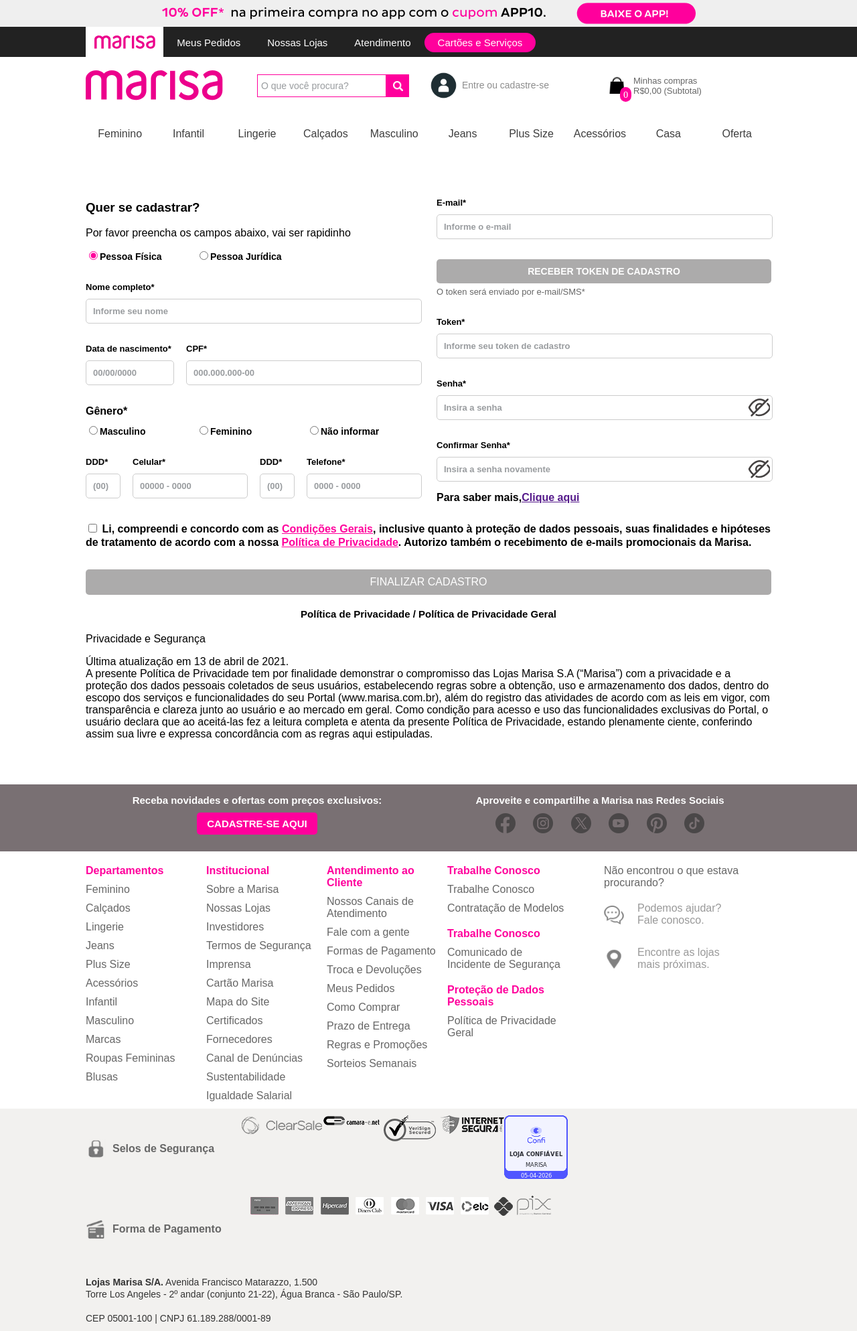
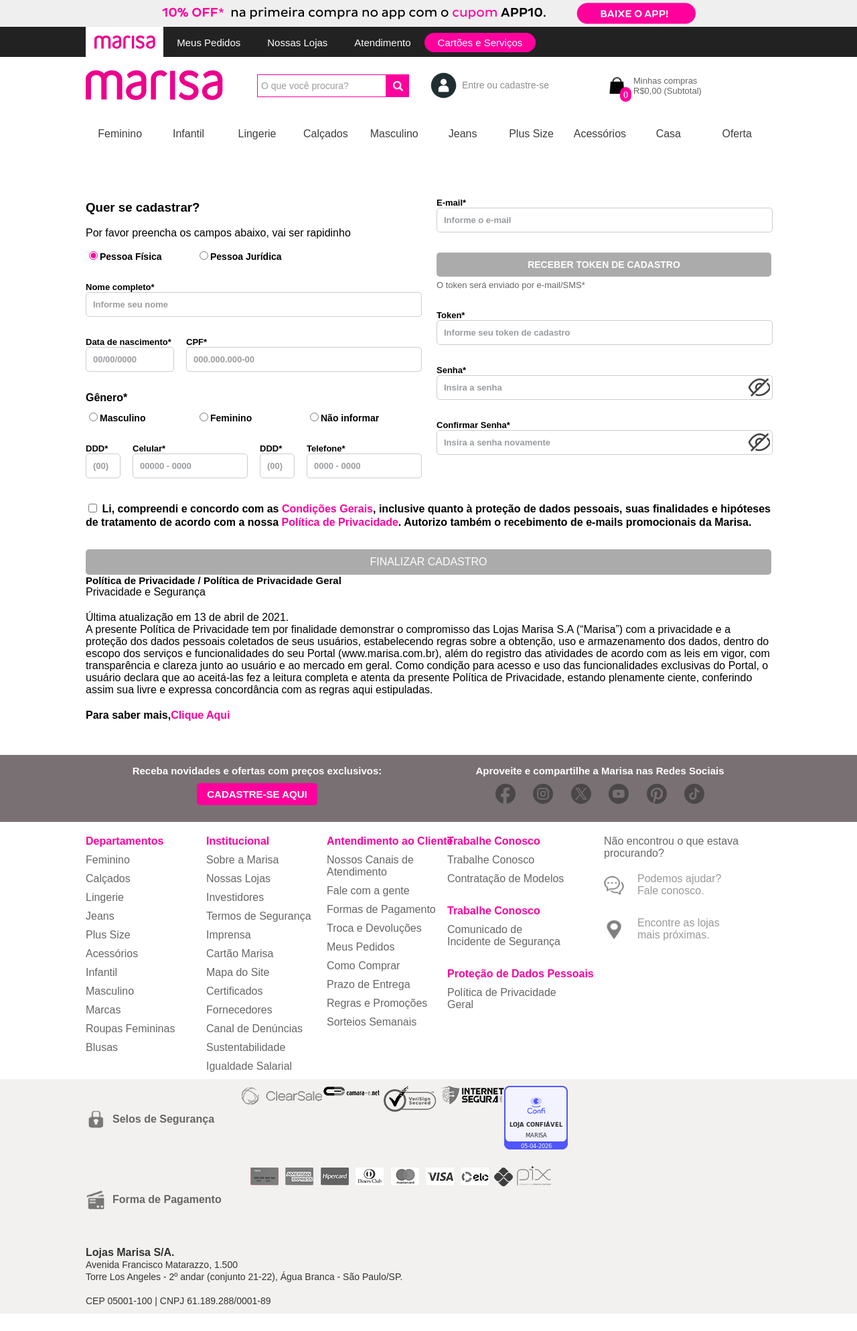
Before and after one commit to FilettiO/SENAI, a PHP site: page /cadastro.php in a window 1280 px wide; the page is wider, and only the part inside the window is pictured. Shown: that part at 67% size. After the commit the page ends 1961 px from the top of that part, so only its background shows below. Run offline with PHP 8.4, Linux system fonts and the light colour scheme.

Commit message:
Add files via upload

```diff
--- a/WEBD_09_01_HTML_CSS_JavaScript_PHP/marisa/cadastro.php
+++ b/WEBD_09_01_HTML_CSS_JavaScript_PHP/marisa/cadastro.php
@@ -192,11 +192,11 @@
                 </div>
             </div>
             <div class="cadastro_box4">
-                <h4>Política de Privacidade / Política de Privacidade Geral</h4>
-                <p class="priv">Privacidade e Segurança</p></br>
-                <p>Última atualização em 13 de abril de 2021. </br>A presente Política de Privacidade tem por finalidade demonstrar o compromisso das Lojas Marisa S.A (“Marisa”) com a privacidade e a proteção dos dados pessoais coletados de seus usuários, estabelecendo regras sobre a obtenção, uso e armazenamento dos dados, dentro do escopo dos serviços e funcionalidades do seu Portal (www.marisa.com.br), além do registro das atividades de acordo com as leis em vigor, com transparência e clareza junto ao usuário e ao mercado em geral. Como condição para acesso e uso das funcionalidades exclusivas do Portal, o usuário declara que ao aceitá-las fez a leitura completa e atenta da presente Política de Privacidade, estando plenamente ciente, conferindo assim sua livre e expressa concordância com as regras aqui estipuladas.</p>
+                <p class="title">Política de Privacidade / Política de Privacidade Geral</p>
+                <p>Privacidade e Segurança</p></br>
+                <p class="priv">Última atualização em 13 de abril de 2021. </br>A presente Política de Privacidade tem por finalidade demonstrar o compromisso das Lojas Marisa S.A (“Marisa”) com a privacidade e a proteção dos dados pessoais coletados de seus usuários, estabelecendo regras sobre a obtenção, uso e armazenamento dos dados, dentro do escopo dos serviços e funcionalidades do seu Portal (www.marisa.com.br), além do registro das atividades de acordo com as leis em vigor, com transparência e clareza junto ao usuário e ao mercado em geral. Como condição para acesso e uso das funcionalidades exclusivas do Portal, o usuário declara que ao aceitá-las fez a leitura completa e atenta da presente Política de Privacidade, estando plenamente ciente, conferindo assim sua livre e expressa concordância com as regras aqui estipuladas.</p>
                 <div>
-                    <b>Para saber mais,<a href="">Clique aqui</a></b>
+                    <b class="priv">Para saber mais,<a href="">Clique Aqui</a></b>
                 </div>
             </div>
         </div>
--- a/WEBD_09_01_HTML_CSS_JavaScript_PHP/marisa/css/cadastro.css
+++ b/WEBD_09_01_HTML_CSS_JavaScript_PHP/marisa/css/cadastro.css
@@ -247,23 +247,25 @@ input::placeholder{color: #999c9f;
     font-family: Arial, Helvetica, sans-serif;
 }
 
-h4{font-family: Arial, Helvetica, sans-serif;
-    font-size: 15px;
-    text-transform: none;
-    font-weight: bold;
-    position: relative;
-    float: left;
-    width: 1024px;
-
-}
-
-p{font-family: Arial, Helvetica, sans-serif;
+p, b{font-family: Arial, Helvetica, sans-serif;
     font-size: 16px;
     position: relative;
     float: left;
     width: 1024px;
+    margin: 0 auto;
 }
 
-.priv{margin: 0 auto;
+.title{font-family: Arial, Helvetica, sans-serif;
+    font-size: 15px;
+    font-weight: bold;
+    width: 1024px;
+    margin: 0 auto;
+}
 
+.priv{padding-top: 20px;
 }
+
+a{color: #ff009c;
+    text-decoration: none;
+    margin: 0 auto;
+}
```
